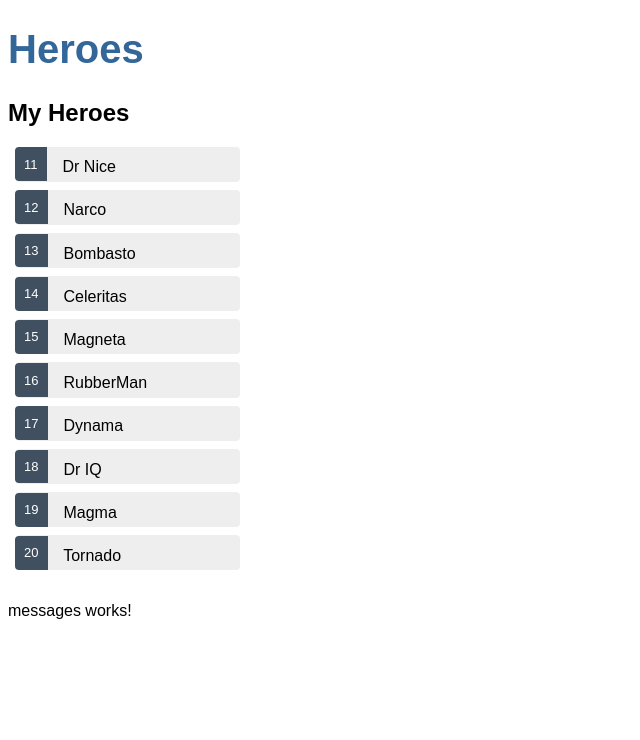
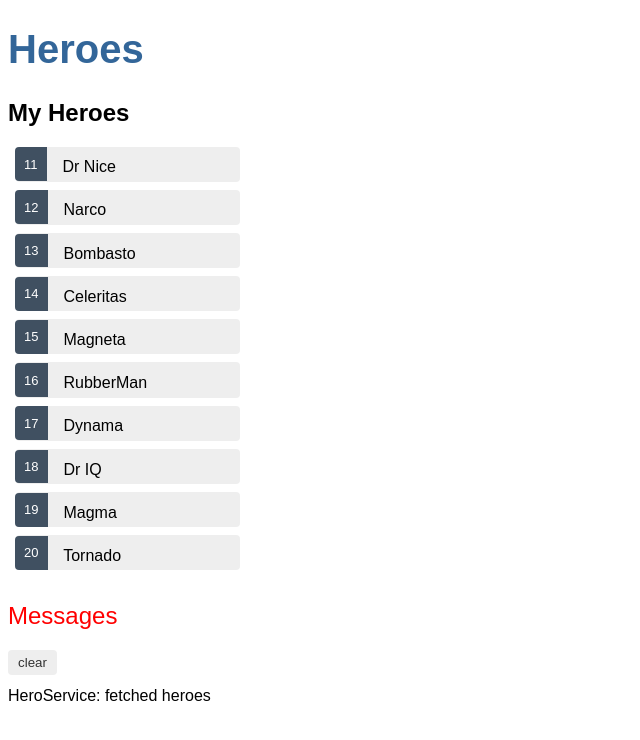
Before and after one commit to mamady310/tour-of-heros, an Angular app: page / in a window 1280 px wide. Shown: the top 740 px of the page, without its empty margins (0-640 px from the left). Built offline with nearby package versions, Linux system fonts and the light colour scheme.

Commit message:
adding app routing

```diff
--- a/src/app/app.component.html
+++ b/src/app/app.component.html
@@ -1,3 +1,3 @@
-<h1>{{ title }}</h1>
+<h1>{{title}}</h1>
 <app-heroes></app-heroes>
 <app-messages></app-messages>
--- a/src/app/heroes/heroes.component.ts
+++ b/src/app/heroes/heroes.component.ts
@@ -1,19 +1,21 @@
 import { Component, OnInit } from '@angular/core';
+
 import { Hero } from '../hero';
 import { HeroService } from '../hero.service';
+import { MessageService } from '../message.service';
 
 @Component({
   selector: 'app-heroes',
   templateUrl: './heroes.component.html',
   styleUrls: ['./heroes.component.css']
 })
-
 export class HeroesComponent implements OnInit {
 
-  heroes: Hero[];
   selectedHero: Hero;
 
-  constructor(private heroService: HeroService) {}
+  heroes: Hero[];
+
+  constructor(private heroService: HeroService, private messageService: MessageService) { }
 
   ngOnInit() {
     this.getHeroes();
@@ -21,11 +23,9 @@
 
   onSelect(hero: Hero): void {
     this.selectedHero = hero;
+    this.messageService.add(`HeroesComponent: Selected hero id=${hero.id}`);
   }
-  // getHeroes(): void {
-  //   this.heroes = this.heroService.getHeroes();
-  // }
-  // below code replaces above method in order to subscribe to hero service
+
   getHeroes(): void {
     this.heroService.getHeroes()
         .subscribe(heroes => this.heroes = heroes);
--- a/src/app/message.service.ts
+++ b/src/app/message.service.ts
@@ -1,5 +1,4 @@
 import { Injectable } from '@angular/core';
-
 
 @Injectable({
   providedIn: 'root',
--- a/src/app/messages/messages.component.css
+++ b/src/app/messages/messages.component.css
@@ -0,0 +1,35 @@
+/* MessagesComponent's private CSS styles */
+h2 {
+    color: red;
+    font-family: Arial, Helvetica, sans-serif;
+    font-weight: lighter;
+  }
+  body {
+    margin: 2em;
+  }
+  body, input[text], button {
+    color: crimson;
+    font-family: Cambria, Georgia;
+  }
+
+  button.clear {
+    font-family: Arial;
+    background-color: #eee;
+    border: none;
+    padding: 5px 10px;
+    border-radius: 4px;
+    cursor: pointer;
+    cursor: hand;
+  }
+  button:hover {
+    background-color: #cfd8dc;
+  }
+  button:disabled {
+    background-color: #eee;
+    color: #aaa;
+    cursor: auto;
+  }
+  button.clear {
+    color: #333;
+    margin-bottom: 12px;
+  }
--- a/src/app/messages/messages.component.html
+++ b/src/app/messages/messages.component.html
@@ -1 +1,8 @@
-<p>messages works!</p>
+<div *ngIf="messageService.messages.length">
+
+    <h2>Messages</h2>
+    <button class="clear"
+            (click)="messageService.clear()">clear</button>
+    <div *ngFor='let message of messageService.messages'> {{message}} </div>
+
+  </div>
--- a/src/app/messages/messages.component.ts
+++ b/src/app/messages/messages.component.ts
@@ -1,4 +1,5 @@
 import { Component, OnInit } from '@angular/core';
+import { MessageService } from '../message.service';
 
 @Component({
   selector: 'app-messages',
@@ -7,9 +8,9 @@
 })
 export class MessagesComponent implements OnInit {
 
-  constructor() { }
+  constructor(public messageService: MessageService) {}
 
-  ngOnInit(): void {
+  ngOnInit() {
   }
 
 }
```
Also changed, not shown: src/app/app.module.ts (+6 -7 lines), src/app/hero.service.ts (+5 -4 lines).
